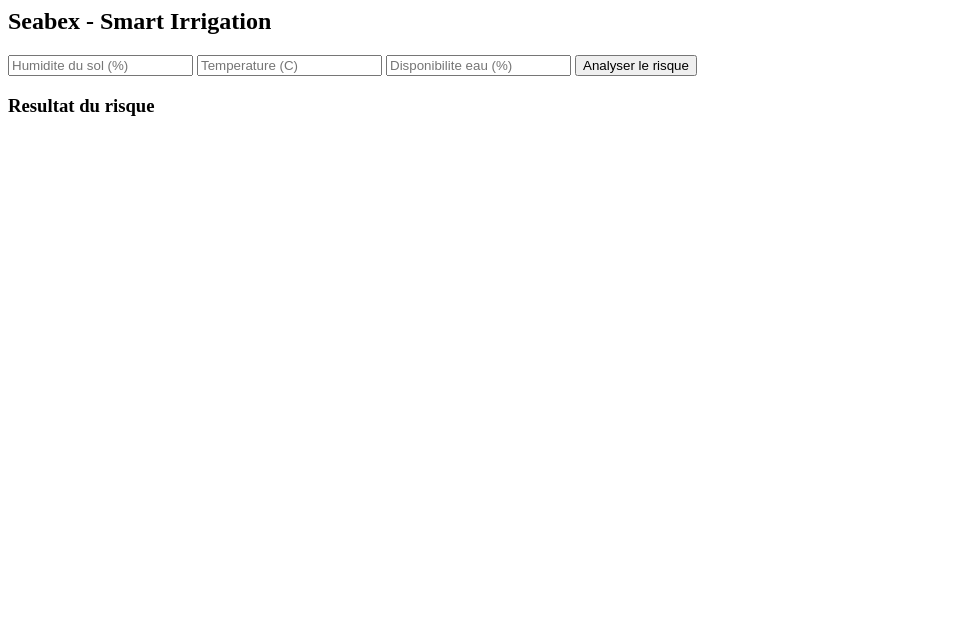
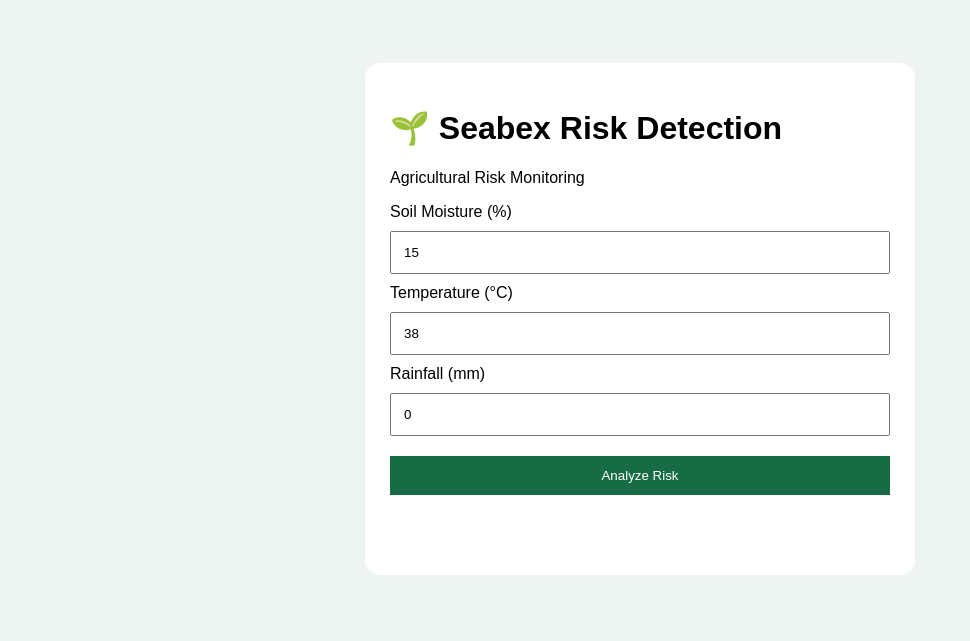
Before and after one commit to omaima-maalaoui/Seabex-Smart-Irrigation, a plain HTML site: page index.html in a window 1280 px wide. Shown: the whole page, without its empty margins (0-970 px from the left). Drawn offline with Linux system fonts and the light colour scheme.

Commit message:
SEAB-9 Update irrigation risk calculation formulas

```diff
--- a/index.html
+++ b/index.html
@@ -1,8 +1,8 @@
-<html><body>
-<h2>Seabex - Smart Irrigation</h2>
-<input id="s" type="number" placeholder="Humidite du sol (%)">
-<input id="t" type="number" placeholder="Temperature (C)">
-<input id="w" type="number" placeholder="Disponibilite eau (%)">
-<button onclick="let a=Math.max(0,(60-s.value)/60*100),b=Math.max(0,(t.value-25)/15*100),c=100-w.value,r=Math.round((a+b+c)/3);res.innerHTML='Risk: '+r+'% - '+(r<35?'Faible':r<65?'Moyen':'Eleve')">Analyser le risque</button>
-<h3 id="res">Resultat du risque</h3>
-</body></html>
+<!DOCTYPE html>
+<html><head><meta charset="UTF-8"><title>Seabex Risk Detection</title><style>body{font-family:Arial;background:#eef4f1;padding:25px}.box{max-width:500px;margin:30px auto;background:white;padding:25px;border-radius:15px}input,button{width:100%;padding:12px;margin:10px 0;box-sizing:border-box}button{background:#176b45;color:white;border:0}#result{padding:15px;border-radius:8px;margin-top:15px}</style></head>
+<body><div class="box"><h1>🌱 Seabex Risk Detection</h1><p>Agricultural Risk Monitoring</p>
+<label>Soil Moisture (%)</label><input id="m" type="number" value="15"><label>Temperature (°C)</label><input id="t" type="number" value="38"><label>Rainfall (mm)</label><input id="r" type="number" value="0">
+<button onclick="analyze()">Analyze Risk</button><div id="result"></div></div>
+<script>
+function analyze(){let m=+document.getElementById('m').value,t=+document.getElementById('t').value,r=+document.getElementById('r').value,o=document.getElementById('result');if(!document.getElementById('m').value||!document.getElementById('t').value||!document.getElementById('r').value||m<0||m>100||r<0){o.innerHTML="Please enter valid values";return;}let risk=m<20&&t>30?"HIGH RISK":m<25?"MEDIUM RISK":"LOW RISK";o.innerHTML=`<h2>${risk}</h2>Rainfall: ${r} mm`;o.style.background=risk==="HIGH RISK"?"#ffe0e0":risk==="MEDIUM RISK"?"#fff0d5":"#d9f5e5";}
+</script></body></html>
```
